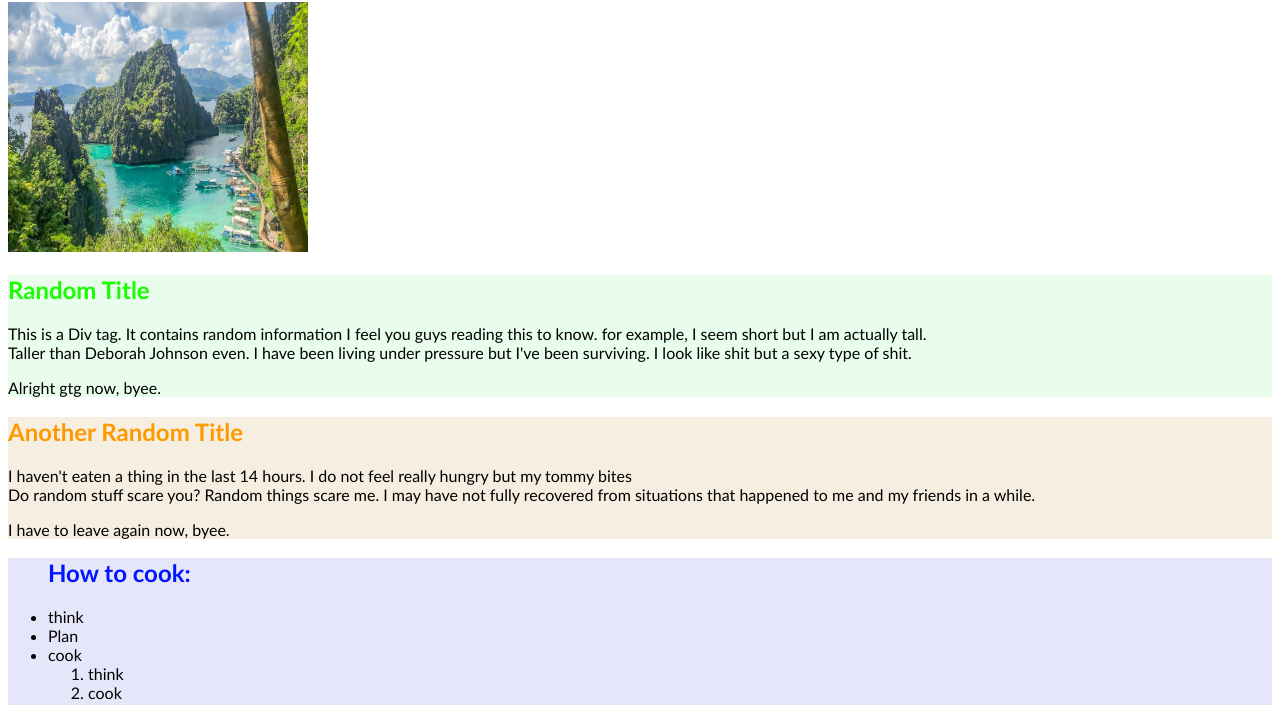
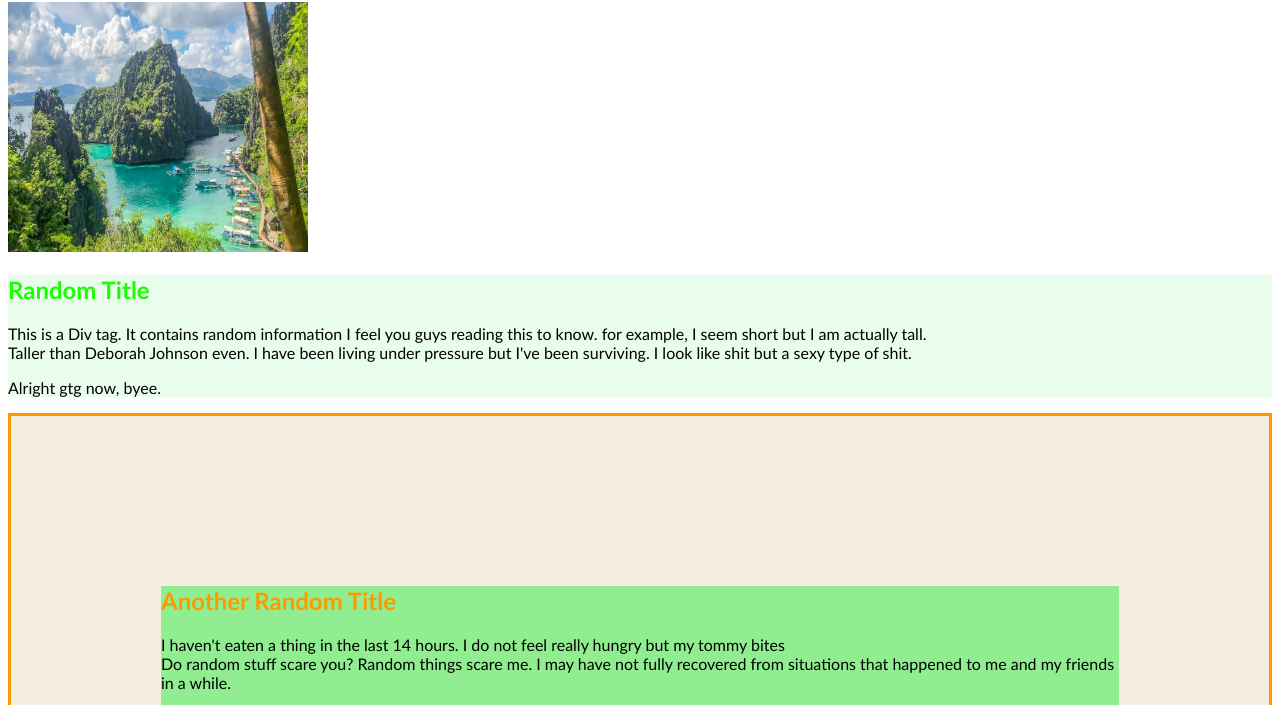
Before and after one commit to Mide6x/coursera-test, a plain HTML site: page site/index.html in a window 1280 px wide. Shown: the part 80-785 px from the top of the page. Drawn offline with Linux system fonts and the light colour scheme.

Commit message:
added new styling

```diff
--- a/site/css/index.css
+++ b/site/css/index.css
@@ -49,3 +49,14 @@ h2.section2:hover {
 h2.section3:hover {
     color: #000a76;
 }
+
+#box {
+    padding: 150px;
+    border: 3px solid #ff9900;
+    width: 100%;
+    margin-top: 10px;
+    overflow: auto;
+}
+#content {
+    background-color: #90EE90; /* green */
+}
--- a/site/index.html
+++ b/site/index.html
@@ -37,7 +37,8 @@
 
     </section>
     <section class="section2">
-        <div class="div2">
+        <div class="div2" id="box">
+            <div id="content">
             <h2 class="section2">Another Random Title</h2>
             <p class="section2">
                 I haven't eaten a thing in the last 14 hours. I do not feel really hungry but my tommy bites <br>
@@ -47,6 +48,7 @@
             <p class="section2">
                 I have to leave again now, byee.
             </p>
+        </div>
         </div>
 
     </section>
```
